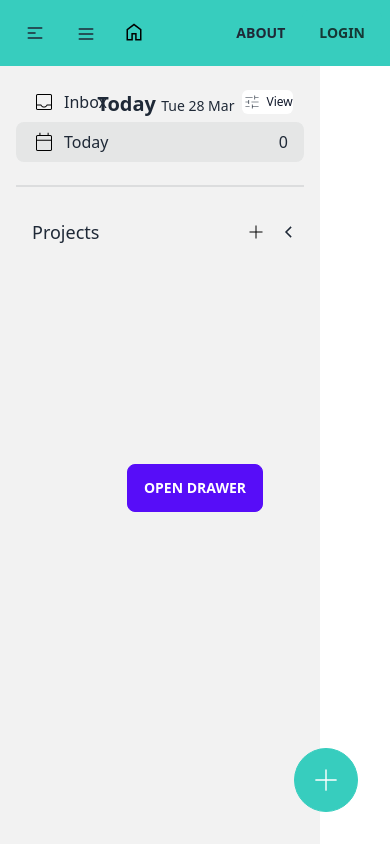
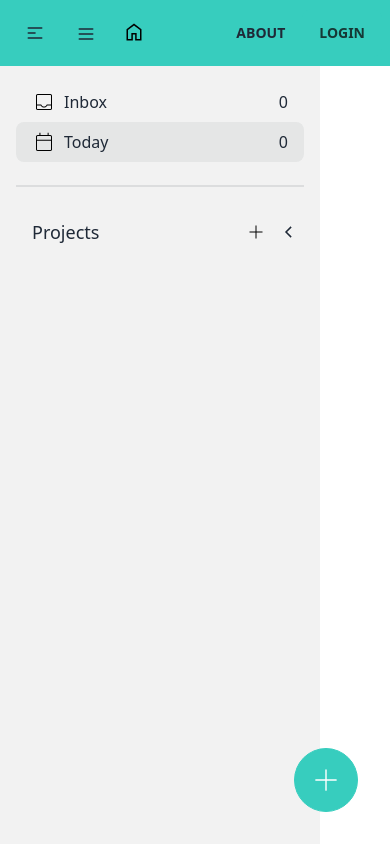
Before and after one commit to aktyw/donuts, a Vue app: page /tasks/today in a window 390 px wide. Built offline with nearby package versions, Linux system fonts and the light colour scheme.

Commit message:
feat: add dropdown position depending on space

```diff
--- a/src/components/layouts/TheSidebar.vue
+++ b/src/components/layouts/TheSidebar.vue
@@ -1,16 +1,9 @@
-<template>
-  <div class="drawer drawer-mobile fixed">
+<!-- <template>
+  <div class="drawer z-50">
     <input
       id="my-drawer-2"
       type="checkbox"
       class="drawer-toggle" />
-    <div class="drawer-content flex flex-col items-center justify-center">
-      <label
-        for="my-drawer-2"
-        class="btn btn-primary drawer-button lg:hidden"
-        >Open drawer</label
-      >
-    </div>
     <div class="drawer-side">
       <ul
         class="menu p-4 w-80 bg-base-200 text-base-content [&>li>a]:justify-between [&>li>.router-link-exact-active]:bg-base-300">
@@ -18,6 +11,14 @@
       </ul>
     </div>
   </div>
+</template> -->
+<template>
+  <div class="fixed z-50 h-full">
+    <ul
+      class="menu p-4 w-80 bg-base-200 text-base-content [&>li>a]:justify-between [&>li>.router-link-exact-active]:bg-base-300 h-full">
+      <slot name="links"></slot>
+    </ul>
+  </div>
 </template>
 
 <script setup lang="ts"></script>
--- a/src/components/tasks/TaskCard.vue
+++ b/src/components/tasks/TaskCard.vue
@@ -37,7 +37,7 @@
       </div>
     </div>
     <TaskOptions
-      v-show="cardIsHover"
+      v-if="cardIsHover"
       :task-id="task.id"
       :task="task"
       @toggle-is-priority="toggleIsPriority"
--- a/src/components/tasks/TaskOptions.vue
+++ b/src/components/tasks/TaskOptions.vue
@@ -1,5 +1,8 @@
 <template>
-  <div class="dropdown md:dropdown-bottom dropdown-left h-0">
+  <div
+    ref="dropdown"
+    class="dropdown dropdown-left h-0 overflow-visible"
+    :class="!isRoomForDropdown ? 'dropdown-top' : 'dropdown-bottom'">
     <button
       tabindex="0"
       class="btn btn-square rounded-md btn-xs bg-base-100 hover:bg-base-200 border-0 focus:bg-base-200">
@@ -112,6 +115,7 @@ import IconBell from '@/components/icons/IconBell.vue';
 import IconRecycleBin from '@/components/icons/IconRecycleBin.vue';
 import BaseDividerSmall from '@/components/ui/BaseDividerSmall.vue';
 import OptionListButton from '@/components/tasks/OptionListButton.vue';
+import { useWindowSize } from '@vueuse/core';
 
 type Props = {
   task: Task;
@@ -140,8 +144,13 @@ const activeStyle = ['active-state', 'active:bg-base-200', 'font-semibold'];
 const doneStyle = computed(() => (task.value.done ? activeStyle : ''));
 const priorityStyle = computed(() => (task.value.isPriority ? activeStyle : ''));
 const { showInputDetailTime } = useTimeDetail(currentDate);
+const dropdown: Ref<HTMLElement | undefined> = ref();
 const dropList: Ref<HTMLElement | undefined> = ref();
-const { x, y, width } = useElementBounding(dropList);
+const { x, y, width, height: listHeight } = useElementBounding(dropList);
+const { bottom: dropBottom } = useElementBounding(dropdown);
+const { height: windowHeight } = useWindowSize();
+
+const isRoomForDropdown = computed(() => dropBottom.value - windowHeight.value < -listHeight.value);
 
 function customPosition() {
   return { top: y.value, left: x.value - width.value / 2 };
--- a/src/components/tasks/TasksSidebar.vue
+++ b/src/components/tasks/TasksSidebar.vue
@@ -1,7 +1,7 @@
 <template>
   <TheSidebar
-    :class="{ '-translate-x-full': isMenuOpen }"
-    class="transition duration-500">
+    :class="{ '-translate-x-full': !isMenuOpen }"
+    class="transition duration-300">
     <template #links>
       <ProjectLink :to="{ name: 'inbox' }">
         <template #icon>
--- a/src/router/routes.ts
+++ b/src/router/routes.ts
@@ -30,7 +30,6 @@ const routes = [
         path: 'inbox',
         name: 'inbox',
         component: InboxView,
-        props: { default: true, sidebar: false },
       },
       {
         path: 'today',
--- a/src/stores/SettingsStore.ts
+++ b/src/stores/SettingsStore.ts
@@ -2,7 +2,7 @@ import { defineStore } from 'pinia';
 export const useSettingsStore = defineStore('settings', {
   state: () => ({
     settings: {
-      isMenuOpen: false,
+      isMenuOpen: true,
       homeView: 'inbox',
     },
   }),
--- a/src/views/TasksView.vue
+++ b/src/views/TasksView.vue
@@ -1,4 +1,6 @@
 <template>
-  <RouterView name="sidebar" />
-  <RouterView />
+  <div class="">
+    <RouterView name="sidebar" />
+    <RouterView />
+  </div>
 </template>
```
